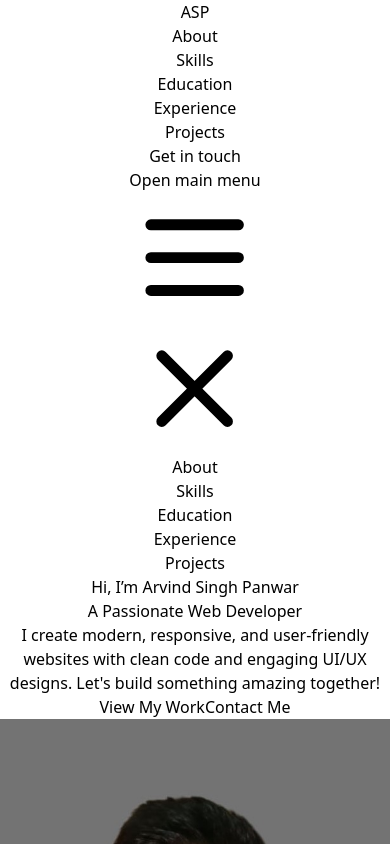
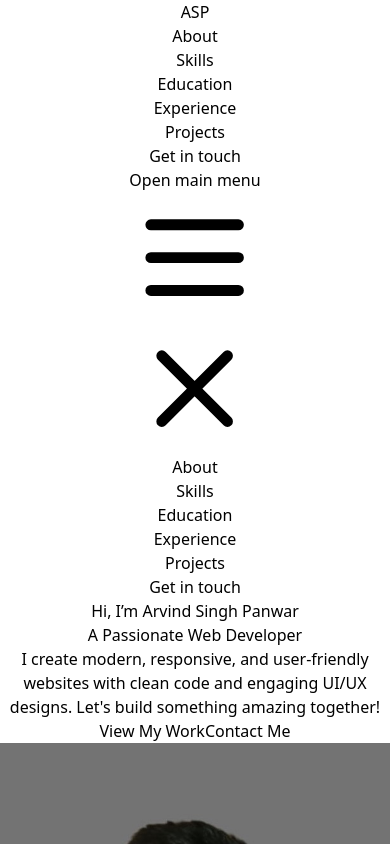
Before and after one commit to newdevatgit/my-portfolio, a React (Vite) app: page / in a window 390 px wide. Both pictures are taken after a click on the button "Open main menu". Shown: the top 844 px of the page. Built offline with nearby package versions, Linux system fonts and the light colour scheme.

Commit message:
style:Add shadow in Navbar and fix mobile view

```diff
--- a/src/components/Navbar.jsx
+++ b/src/components/Navbar.jsx
@@ -53,25 +53,24 @@ const Navbar = () => {
 
 
   return (
-    <nav className={`fixed top-4 left-1/2 -translate-x-1/2 w-[95%] max-w-7xl rounded-xl z-50 transition-all duration-300 `}>
-      <div className="mx-auto px-4 sm:px-6 lg:px-8">
+    <nav className={`fixed top-4 left-1/2 -translate-x-1/2 w-[95%] md:bg-transparent bg-gray-300 max-w-7xl rounded-xl z-50 transition-all duration-300 `}>
+      <div className=" mx-auto px-4 sm:px-6 lg:px-8">
         <div className="flex items-center justify-between h-16">
           {/* Logo/Brand Name */}
           <div className="flex-shrink-0">
-             <a href="#home" className="text-4xl font-bold text-black ">
+            <a href="#home" className="text-4xl font-bold text-gray-800 ">
               ASP
             </a>
           </div>
 
           {/* Desktop Navigation Links */}
-          <div className="hidden md:block bg-black rounded-full px-4 py-4">
+          <div className="hidden md:block bg-black shadow-xl rounded-full px-4 py-4">
             <ul className="ml-10 flex items-baseline space-x-4">
               {navLinks.map((link) => (
                 <li key={link}>
                   <a
                     href={`#${link.toLowerCase()}`}
-                    className={`px-4 py-2 rounded-full text-sm font-medium transition-all duration-300 ${
-                      activeLink === link
+                    className={`px-4 py-2 rounded-full text-sm font-medium transition-all duration-300 ${activeLink === link
                         ? "bg-indigo-500 text-white shadow-lg"
                         : "text-gray-300 hover:bg-gray-700/50 hover:text-white"
                       }`}
@@ -84,7 +83,7 @@ const Navbar = () => {
           </div>
 
           <div className="hidden md:block">
-            <a href="#contact" className="bg-black rounded-full px-4 py-4 text-white text-sm font-medium">Get in touch </a>
+            <a href="#contact" className="bg-black rounded-full px-4 py-4 text-white shadow-xl text-sm font-medium">Get in touch </a>
           </div>
 
           {/* Mobile Menu Button */}
@@ -135,24 +134,34 @@ const Navbar = () => {
 
       {/* Mobile Menu Panel */}
       {isOpen && (
-        <div className="md:hidden" id="mobile-menu">
-          <ul className="px-2 pt-2 pb-3 space-y-1 sm:px-3">
+        <div className="md:hidden px-4 pt-4 pb-6">
+          <div className="bg-black shadow-xl rounded-2xl px-4 py-4">
+            <ul className="flex flex-col space-y-3">
               {navLinks.map((link) => (
                 <li key={link}>
                   <a
                     href={`#${link.toLowerCase()}`}
-                  className={`block px-3 py-2 rounded-md text-base font-medium transition-colors ${
-                    activeLink === link
-                      ? "bg-indigo-500 text-white"
-                      : "text-gray-300 hover:bg-gray-700 hover:text-white"
+                    className={`block px-4 py-2 rounded-full text-sm font-medium transition-all duration-300 ${activeLink === link
+                        ? "bg-indigo-500 text-white shadow-lg"
+                        : "text-gray-300 hover:bg-gray-700/50 hover:text-white"
                       }`}
-                  onClick={() => setIsOpen(false)}
+                    onClick={() => setIsOpen(false)} // Close menu on click
                   >
                     {link}
                   </a>
                 </li>
               ))}
+              <li>
+                <a
+                  href="#contact"
+                  className="block px-4 py-2 rounded-full text-sm font-medium bg-indigo-600 text-white shadow-lg hover:bg-indigo-500 transition-all duration-300"
+                  onClick={() => setIsOpen(false)}
+                >
+                  Get in touch
+                </a>
+              </li>
             </ul>
+          </div>
         </div>
       )}
     </nav>
```
Lines whose indentation alone changed are shown as unchanged.
